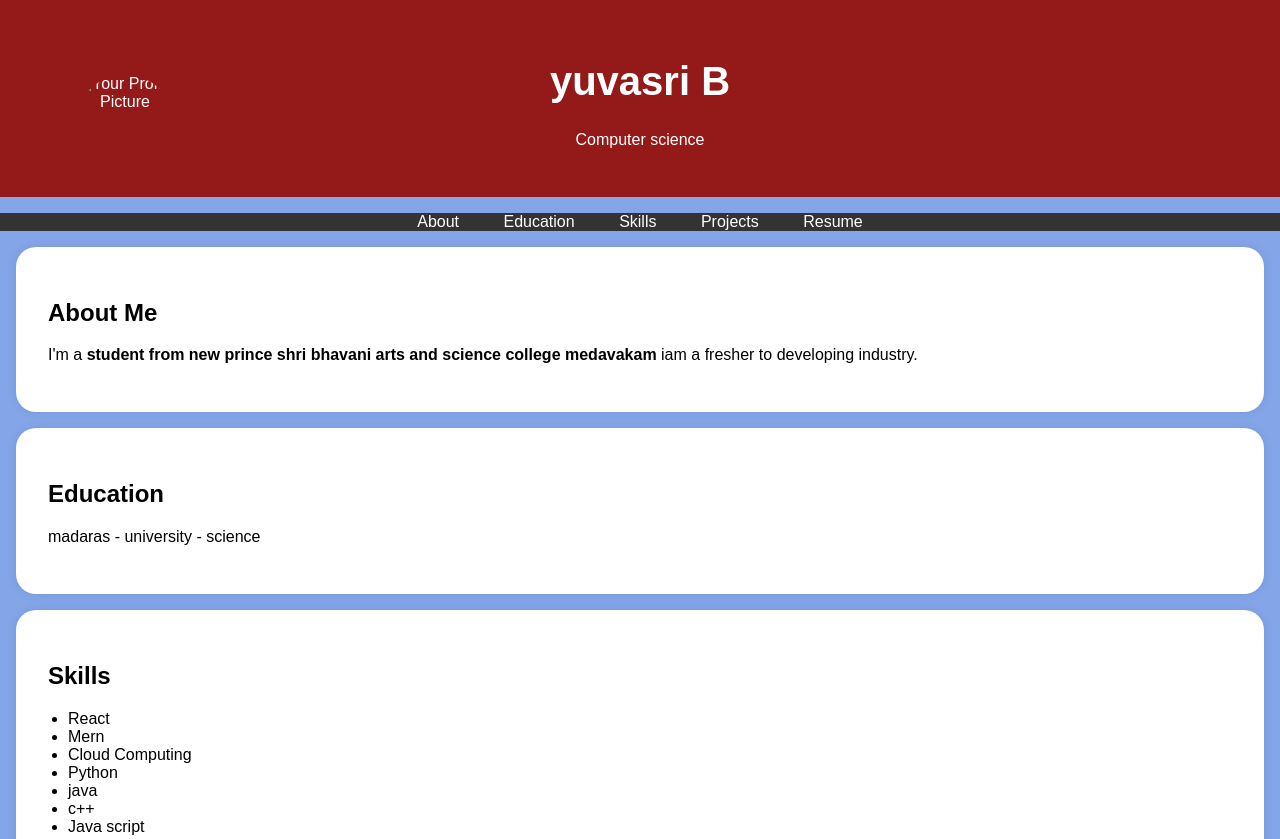
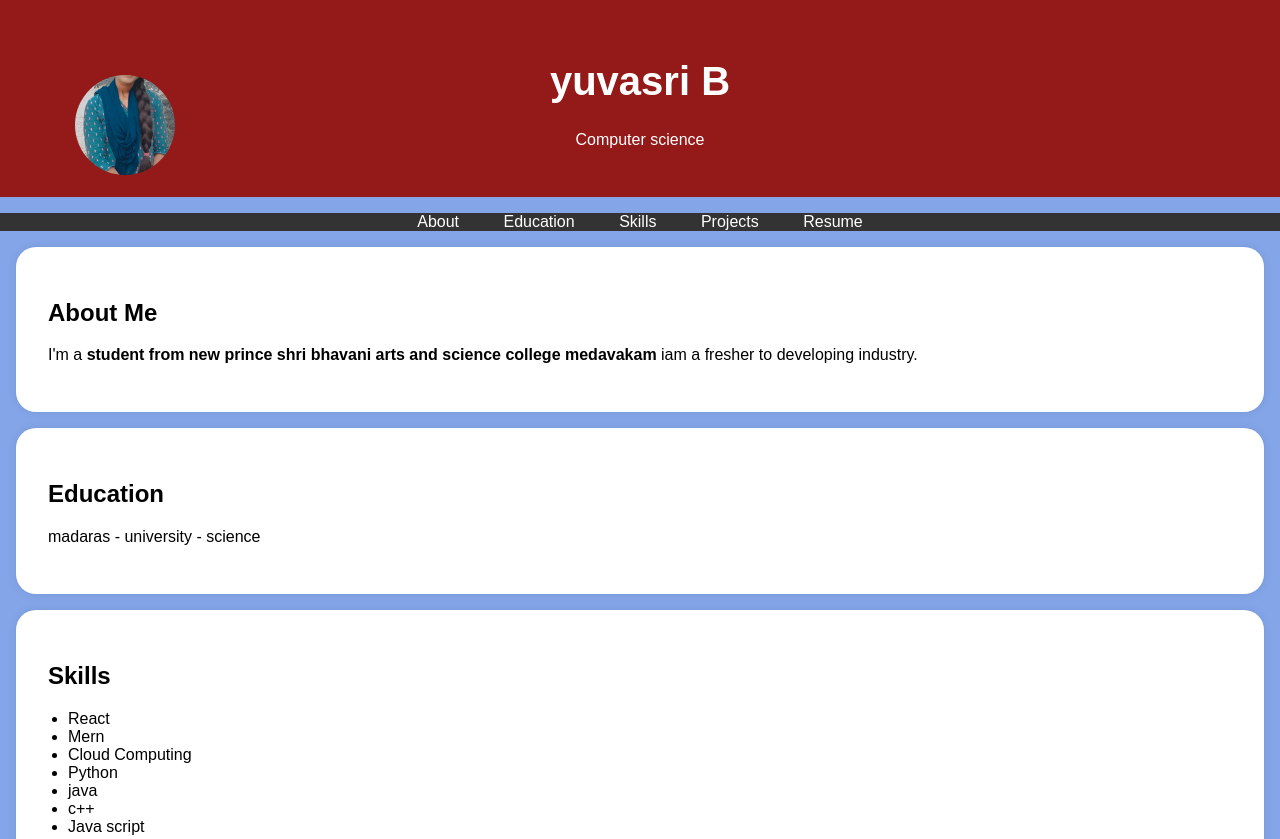
Before and after one commit to yuvasri-22/Yuvasri, a plain HTML site: page index.html in a window 1280 px wide. Shown: the top 839 px of the page. Drawn offline with Linux system fonts and the light colour scheme.

Commit message:
Update index.html

```diff
--- a/index.html
+++ b/index.html
@@ -95,7 +95,7 @@
     <header>
         <div class="header-content">
             <!-- Add your profile picture here -->
-            <img src="IMG-20250222-WA002.jpg" alt="Your Profile Picture" class="profile-picture">
+            <img src="IMG-20250222-WA0002.jpg" alt="Your Profile Picture" class="profile-picture">
             <h1>yuvasri B</h1>
             <p>Computer science</p>
         </div>
```
